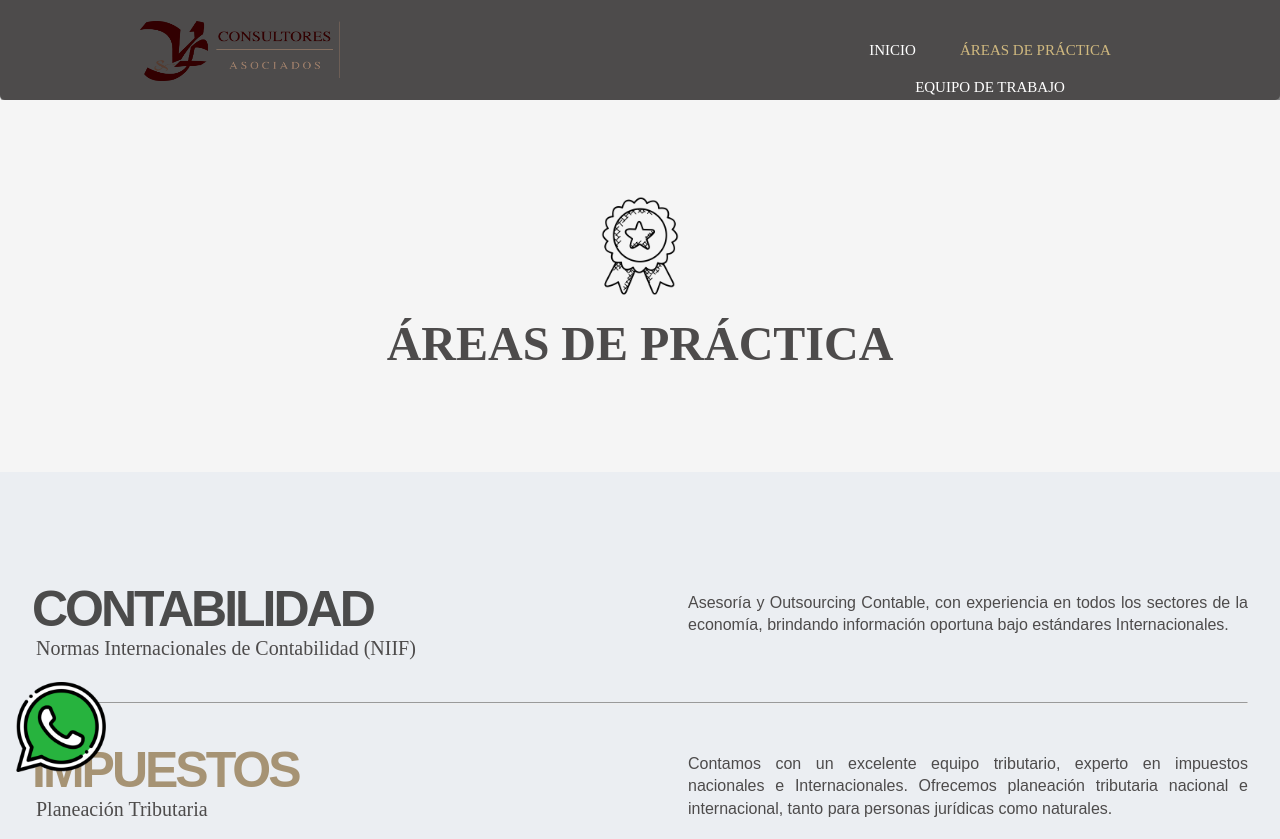
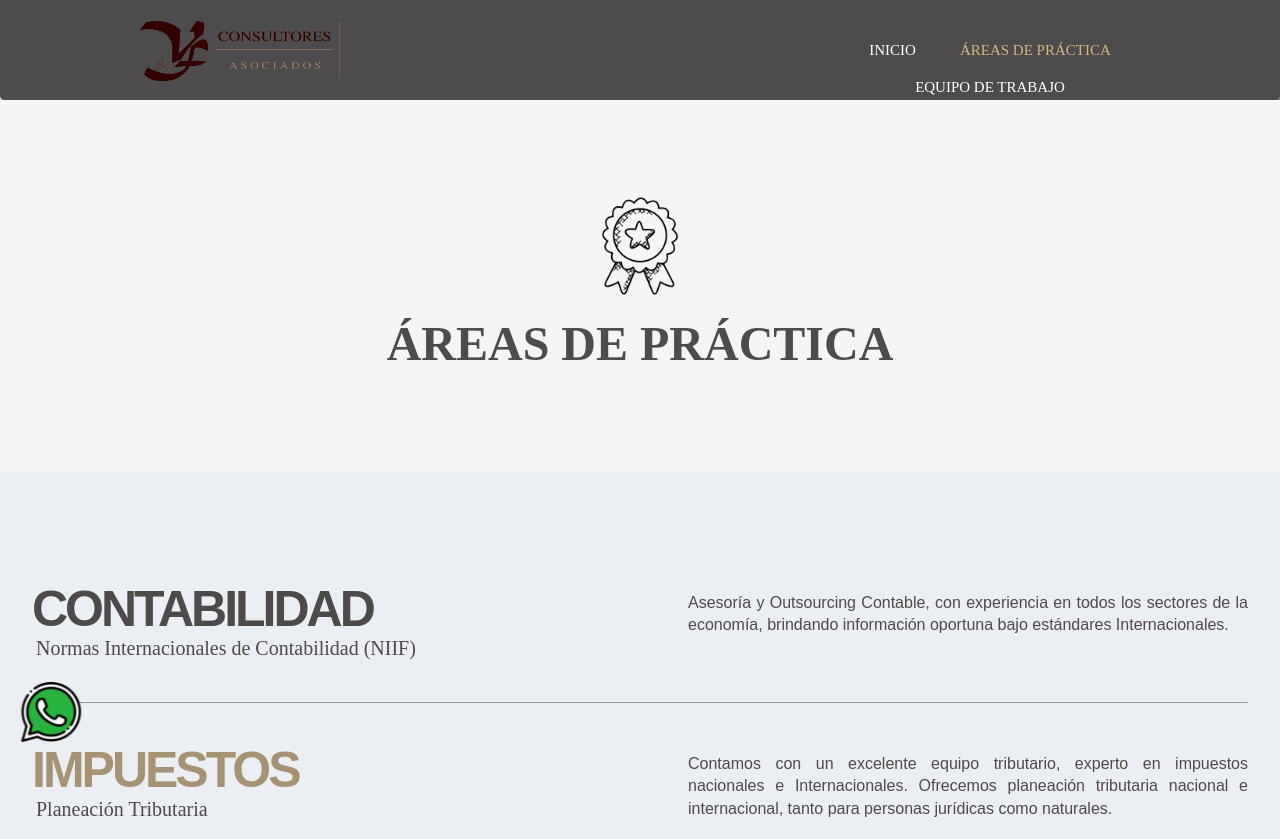
Before and after one commit to BrayanStic/V-F, a plain HTML site: page areaDeTrabajo.html in a window 1280 px wide. Shown: the top 839 px of the page. Drawn offline with nearby package versions, Linux system fonts and the light colour scheme.

Commit message:
completo v3

```diff
--- a/areaDeTrabajo.html
+++ b/areaDeTrabajo.html
@@ -86,7 +86,7 @@
         </section>
         <div class="what">
             <a href="https://wa.me/+573006327801" target="_blank">
-                <img preload-delay src="img/whatsapp.png" title="Contactanos por WhatsApp | V&F" alt="Contactanos por WhatsApp" width="90" height="90">
+                <img preload-delay src="img/whatsapp.png" title="Contactanos por WhatsApp | V&F" alt="Contactanos por WhatsApp" width="60" height="60">
             </a>
         </div>
         <footer>
```
Also changed, not shown: equipoTrabajo.html (+1 -1 lines).
